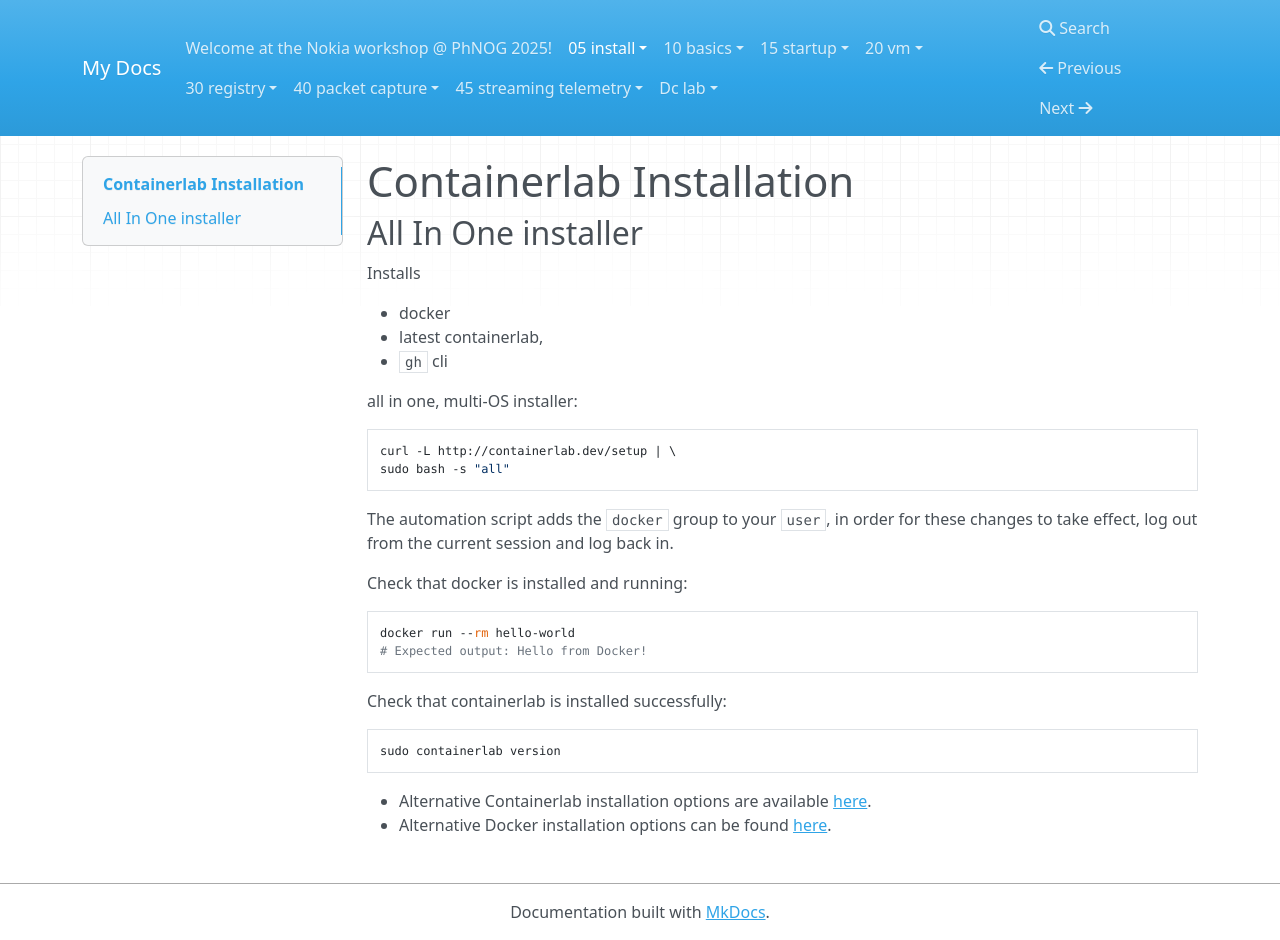
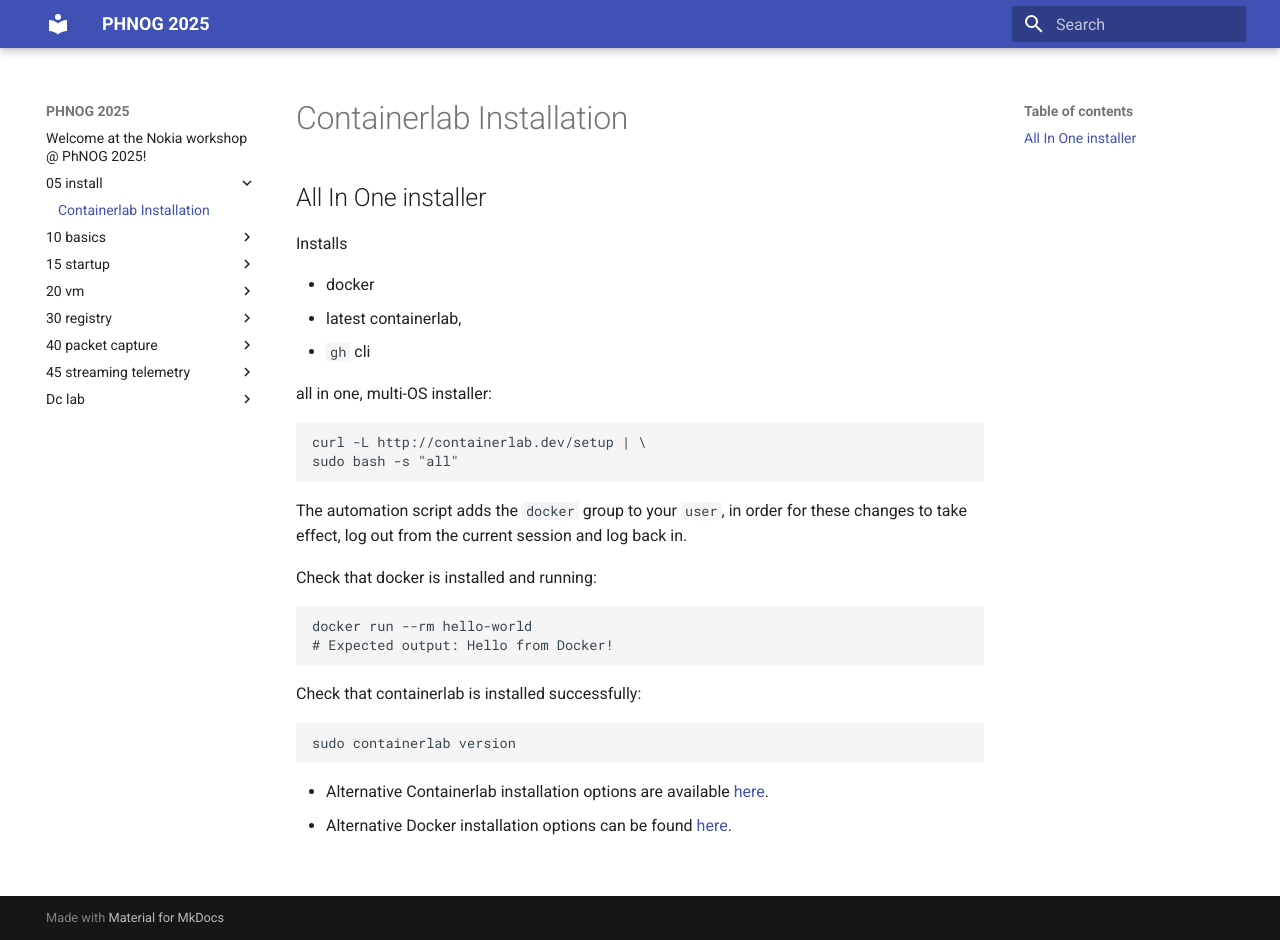
Before and after one commit to thcorre/phnog2025-workshop, an MkDocs documentation site: the page built from docs/05-install/README.md, in a window 1280 px wide and 940 px high. Built offline with MkDocs 1.6.1 and Material for MkDocs 9.7.7, drawn with Linux system fonts in a browser that asks for light colours; nearby versions of some CDN libraries.

Commit message:
Re-add theme

```diff
--- a/mkdocs.yml
+++ b/mkdocs.yml
@@ -1,5 +1,4 @@
-site_name: My Docs
-# theme:
-#   name: material
+site_name: PHNOG 2025
 site_url: https://topologies.dev
-use_directory_urls: true
+theme:
+  name: material
```
